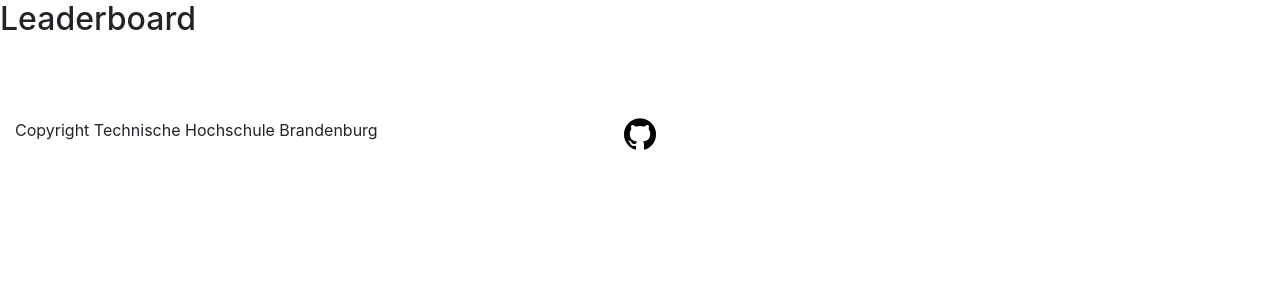
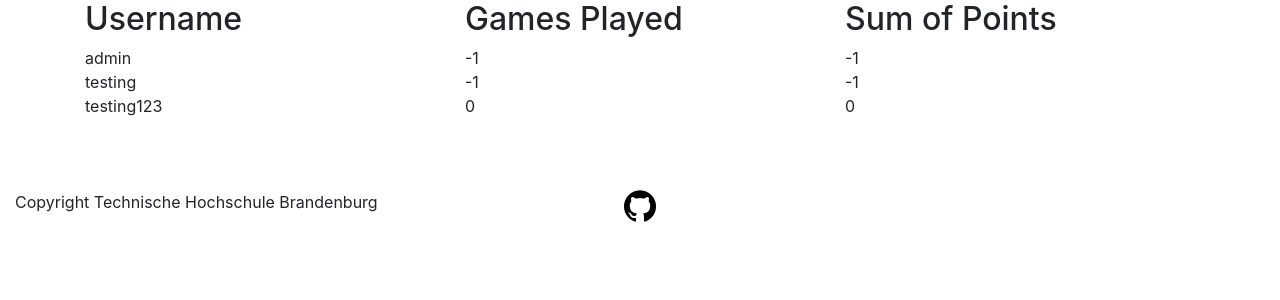
Before and after one commit to maxfleer/gis_project, a Django app: template gis_project/project/templates/leaderboard.html in a window 1280 px wide. Shown: the part 101-401 px from the top of the page. Run offline with Django 4.2, Linux system fonts and the light colour scheme; the template is opened without the code that fills it: values that come from a table or form of the project are taken from there, others are empty; data comes from the database, SQL or seed files in the repository; parts of the project's set-up code (start-up, migrations or seed data) failed here and were passed over; some libraries are stand-ins or nearby versions.

Commit message:
PostgresDB, Secrets Manager, HTML
- integrated AWS Services
      (Secrets Manager, Postgres DB)
- fixed issues with Profile
- implemented base for Leaderboard

```diff
--- a/gis_project/project/templates/leaderboard.html
+++ b/gis_project/project/templates/leaderboard.html
@@ -1,5 +1,35 @@
 {% extends "base_generic.html" %}
 
 {% block content%}
-<h2>Leaderboard</h2>
+
+<div class="container">
+    <div class="row">
+        <div class="col">
+            <h2>Username</h2>
+        </div>
+        <div class="col">
+            <h2>Games Played</h2>
+        </div>
+        <div class="col">
+            <h2>Sum of Points</h2>
+        </div>
+    </div>
+    {% for user in users %}
+    <div class="row">
+        <div class="col">
+            {{user.username}}
+        </div>
+        <div class="col">
+            {{user.number_of_games_played}}
+        </div>
+        <div class="col">
+            {{user.sum_of_points}}
+        </div>
+    </div>
+    {% endfor %}
+</div>
+
+
+
+
 {% endblock %}
--- a/gis_project/project/views.py
+++ b/gis_project/project/views.py
@@ -6,6 +6,7 @@ from django.contrib.auth.forms import UserCreationForm
 from django.views import generic
 from django.urls import reverse_lazy
 from .forms import RegisterForm
+from .models import *
 # Create your views here.
 
 
@@ -16,9 +17,9 @@ def homepage (request):
 def gamepage (request):
     return render(request, "gamepage.html")
 
-@login_required
 def leaderboard (request):
-    return render(request, "leaderboard.html")
+    users = UserData.objects.all()
+    return render(request, "leaderboard.html", {"users":users})
 
 @login_required
 def logout (request):
```
Also changed, not shown: gis_project/gis_project/resources/scripts/Profile.js (deleted, +0 -10 lines), gis_project/gis_project/settings.py (+37 -2 lines), gis_project/project/admin.py (+9 -0 lines), gis_project/project/templates/profile.html (+3 -7 lines).
